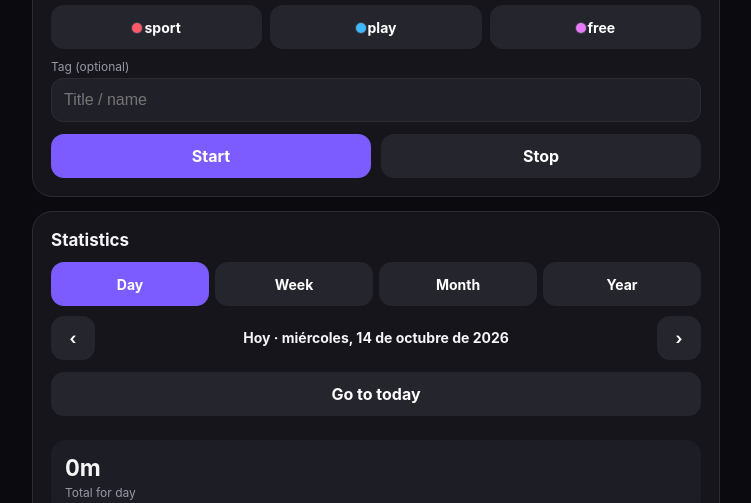
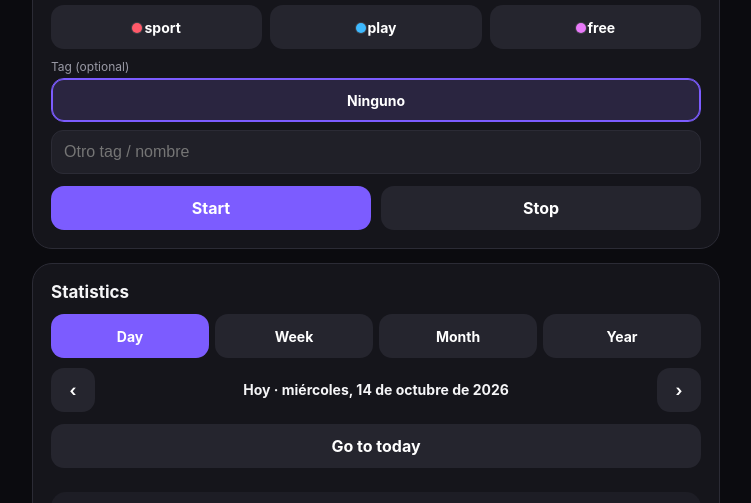
Before and after one commit to marioferh/private-time-tracker, a plain HTML site: page index.html in a window 1280 px wide. Both pictures are taken after a click on the button "Start". Shown: the part 271-774 px from the top of the page, without its empty margins (264-1015 px from the left). Drawn offline with Linux system fonts and the light colour scheme.

Commit message:
Order categories by usage and offer recent tag chips.
Most-used categories appear first in the timer; tags for the selection show as buttons sorted by last use, with the latest auto-selected.

Co-authored-by: Cursor <cursoragent@cursor.com>

```diff
--- a/index.html
+++ b/index.html
@@ -90,7 +90,8 @@ button{font:inherit;border:0;border-radius:13px;padding:11px 14px;min-height:44p
   </div>
   <div id="tagRow">
     <div class="pick-label">Tag (optional)</div>
-    <input id="sessionTag" list="tagList" placeholder="Title / name" maxlength="80" autocomplete="off">
+    <div id="tagButtons" class="pick-grid"></div>
+    <input id="sessionTag" list="tagList" placeholder="Otro tag / nombre" maxlength="80" autocomplete="off" style="margin-top:8px">
     <datalist id="tagList"></datalist>
   </div>
   <div class="row" style="margin-top:12px">
@@ -255,6 +256,7 @@ let selectedStatSub=null;
 let selectedStatTag=null;
 let pickCat="";
 let pickSub="";
+let pickTag=null; // null = auto (último usado), "" = ninguno, string = tag
 let dayFilter="all"; // all | weekdays | weekend | 0..6 (Sun..Sat)
 let selectedSessionIdx=new Set();
 let histFilterCat="";
@@ -276,20 +278,43 @@ function sessionSub(x){return(x&&x.subcategory&&String(x.subcategory).trim())||"
 function sessionTag(x){return(x&&x.tag&&String(x.tag).trim())||""}
 function subLabel(s){return s?s:NOSUB}
 function tagLabel(tag){return tag?tag:NOTITLE}
+function categoryUsage(){
+ const counts={};
+ db.categories.forEach(c=>{counts[c]=0});
+ db.sessions.forEach(x=>{if(Object.prototype.hasOwnProperty.call(counts,x.category)) counts[x.category]++});
+ if(db.active&&Object.prototype.hasOwnProperty.call(counts,db.active.category)) counts[db.active.category]++;
+ return counts;
+}
+function categoriesByUsage(){
+ const counts=categoryUsage();
+ return [...db.categories].sort((a,b)=>{
+  const d=(counts[b]||0)-(counts[a]||0);
+  if(d) return d;
+  return db.categories.indexOf(a)-db.categories.indexOf(b);
+ });
+}
+/** Tags for cat (+ optional sub), most recently used first. */
+function recentTags(cat,sub){
+ if(!cat)return [];
+ const last=new Map();
+ const consider=(x)=>{
+  if(!x||x.category!==cat)return;
+  if(sub){if(sessionSub(x)!==sub)return}
+  const t=sessionTag(x);
+  if(!t)return;
+  const ts=x.start||0;
+  if(!last.has(t)||ts>last.get(t)) last.set(t,ts);
+ };
+ db.sessions.forEach(consider);
+ if(db.active) consider(db.active);
+ return [...last.entries()].sort((a,b)=>b[1]-a[1]).map(([t])=>t);
+}
 function knownTags(cat,sub){
- const set=new Set();
- if(!cat)return [];
- db.sessions.forEach(x=>{
-  if(x.category!==cat)return;
-  if(sub!==undefined&&sub!==null&&sessionSub(x)!==sub)return;
-  if(sessionTag(x))set.add(sessionTag(x));
- });
- if(db.active&&db.active.category===cat){
-  if(sub===undefined||sub===null||sessionSub(db.active)===sub){
-   if(sessionTag(db.active))set.add(sessionTag(db.active));
-  }
- }
- return [...set].sort((a,b)=>a.localeCompare(b,LOCALE));
+ return recentTags(cat,sub&&sub.length?sub:null).slice().sort((a,b)=>a.localeCompare(b,LOCALE));
+}
+function autoPickTag(cat,sub){
+ const tags=recentTags(cat,sub||null);
+ return tags[0]||"";
 }
 function dayMatchesFilter(d){
  const dow=d.getDay();
@@ -308,11 +333,17 @@ function renderDayFilterChips(){
 function selectedPick(){
  return{category:pickCat,subcategory:pickSub,tag:($("sessionTag").value||"").trim()};
 }
+function currentPickTag(){
+ if(db.active) return sessionTag(db.active);
+ if(pickTag!==null) return pickTag;
+ return autoPickTag(pickCat,pickSub);
+}
 function renderPickers(){
- if(!pickCat||!db.categories.includes(pickCat)) pickCat=db.categories[0]||"";
- if(db.active){pickCat=db.active.category;pickSub=sessionSub(db.active)}
+ const ordered=categoriesByUsage();
+ if(!pickCat||!db.categories.includes(pickCat)) pickCat=ordered[0]||"";
+ if(db.active){pickCat=db.active.category;pickSub=sessionSub(db.active);pickTag=sessionTag(db.active)}
  const lock=!!db.active;
- $("catButtons").innerHTML=db.categories.map(c=>{
+ $("catButtons").innerHTML=ordered.map(c=>{
   const sel=c===pickCat?" selected":"";
   const dis=lock&&c!==pickCat?" disabled":"";
   return `<button type="button" class="pick-btn pick-cat${sel}" data-cat="${esc(c)}"${dis}><span class="cat-dot" style="background:${esc(catColor(c))}"></span>${esc(c)}</button>`;
@@ -325,8 +356,13 @@ function renderPickers(){
    `<button type="button" class="pick-btn pick-sub${!pickSub?" selected":""}" data-sub=""${lock?" disabled":""}>Any</button>`+
    subs.map(s=>`<button type="button" class="pick-btn pick-sub${pickSub===s?" selected":""}" data-sub="${esc(s)}"${lock?" disabled":""}>${esc(s)}</button>`).join("");
  }else pickSub="";
- $("tagList").innerHTML=knownTags(pickCat,subs.length?(pickSub||null):null).map(t=>`<option value="${esc(t)}"></option>`).join("");
- if(db.active)$("sessionTag").value=sessionTag(db.active);
+ const tags=recentTags(pickCat,pickSub||null);
+ const curTag=currentPickTag();
+ $("tagButtons").innerHTML=
+  `<button type="button" class="pick-btn pick-tag${!curTag?" selected":""}" data-tag=""${lock?" disabled":""}>Ninguno</button>`+
+  tags.map(t=>`<button type="button" class="pick-btn pick-tag${curTag===t?" selected":""}" data-tag="${esc(t)}"${lock?" disabled":""}>${esc(t)}</button>`).join("");
+ $("tagList").innerHTML=tags.map(t=>`<option value="${esc(t)}"></option>`).join("");
+ if(document.activeElement!==$("sessionTag")) $("sessionTag").value=curTag;
  $("sessionTag").disabled=lock;
 }
 function updateMetaRows(){renderPickers()}
@@ -899,11 +935,18 @@ function render(){
 
 function tick(){$("clock").textContent=db.active?fmt((Date.now()-db.active.start)/1000):"00:00:00"}
 
+$("sessionTag").addEventListener("input",()=>{
+ if(db.active)return;
+ pickTag=($("sessionTag").value||"").trim();
+ document.querySelectorAll("#tagButtons .pick-tag").forEach(b=>{
+  b.classList.toggle("selected",(b.dataset.tag||"")===pickTag);
+ });
+});
 $("start").addEventListener("click",()=>{
  if(db.active)return;
  if(!pickCat){alert("Choose a category.");return}
  const subcategory=subsOf(pickCat).length?pickSub:"";
- const tag=($("sessionTag").value||"").trim();
+ const tag=($("sessionTag").value||"").trim()||currentPickTag();
  db.active={category:pickCat,start:Date.now(),...(subcategory?{subcategory}:{}),...(tag?{tag}:{})};save();render();
 });
 $("stop").addEventListener("click",()=>{
@@ -912,7 +955,7 @@ $("stop").addEventListener("click",()=>{
  if(sessionSub(db.active)) row.subcategory=sessionSub(db.active);
  if(sessionTag(db.active)) row.tag=sessionTag(db.active);
  db.sessions.push(row);
- db.active=null;save();render();tick();
+ db.active=null;pickTag=null;save();render();tick();
 });
 $("manualToggle").addEventListener("click",()=>{
  const body=$("manualBody");
@@ -933,7 +976,7 @@ $("addManual").addEventListener("click",()=>{
  const end=start.getTime()+Math.round(mins*60000);
  if(end>Date.now()+60000){alert("End time cannot be in the future.");return}
  const subcategory=subsOf(pickCat).length?pickSub:"";
- const tag=($("sessionTag").value||"").trim();
+ const tag=($("sessionTag").value||"").trim()||currentPickTag();
  const row={category:pickCat,start:start.getTime(),end};
  if(subcategory) row.subcategory=subcategory;
  if(tag) row.tag=tag;
@@ -1031,11 +1074,19 @@ document.addEventListener("click",e=>{
  }
  const pc=e.target.closest(".pick-cat");
  if(pc&&!pc.disabled){
-   pickCat=pc.dataset.cat;pickSub="";renderPickers();return;
+   pickCat=pc.dataset.cat;pickSub="";pickTag=null;
+   renderPickers();return;
  }
  const ps=e.target.closest(".pick-sub");
  if(ps&&!ps.disabled){
-   pickSub=ps.dataset.sub||"";renderPickers();return;
+   pickSub=ps.dataset.sub||"";pickTag=null;
+   renderPickers();return;
+ }
+ const pt=e.target.closest(".pick-tag");
+ if(pt&&!pt.disabled){
+   pickTag=pt.dataset.tag||"";
+   $("sessionTag").value=pickTag;
+   renderPickers();return;
  }
  const b=e.target.closest(".renameCat");
  if(b){
```
Also changed, not shown: docker/index.html (+75 -24 lines).
